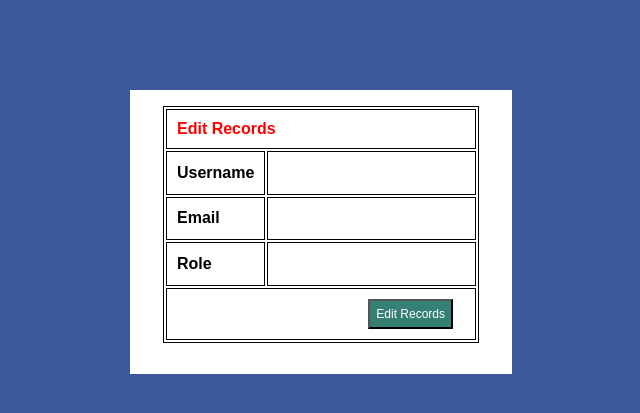
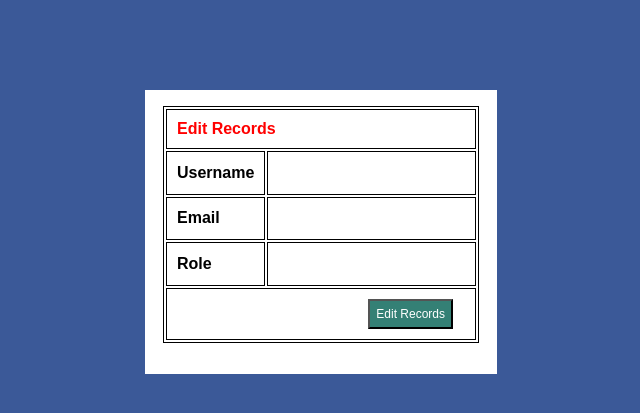
Before and after one commit to Jonlle/CodeIgniter, a CodeIgniter app: page /CodeIgniter/users/update in a window 1280 px wide. Shown: the top 413 px of the page, without its empty margins (319-959 px from the left). Run offline with CodeIgniter, Linux system fonts and the light colour scheme.

Commit message:
modificaciones 2 vista edit y users

```diff
--- a/application/views/users/edit.php
+++ b/application/views/users/edit.php
@@ -1,7 +1,7 @@
-<div class="lista">
+<div class="edit">
     <form action="<?= base_url("users/update"); ?>" method="post">
     <input type="hidden" name="id" value="<?= $id; ?>" />
-		<table class="edit">
+		<table>
 			<tr>
 				<th colspan="2" class="red">Edit Records</th>
 			</tr>
--- a/css/style.css
+++ b/css/style.css
@@ -12,7 +12,15 @@ body {
 }
 
 .lista {
-	max-width: 350px;
+	max-width: 550px;
+	background:  white;
+	text-align: center;
+	margin: 90px auto;
+	padding: 1em;
+}
+
+.edit {
+	max-width: 320px;
 	background:  white;
 	text-align: center;
 	margin: 90px auto;
@@ -67,10 +75,6 @@ table {
 	margin: auto;
 }
 
-.edit {
-	width: 300px;
-}
-
 .red {
 	color: red;
 }
```
Also changed, not shown: 1 other file.
